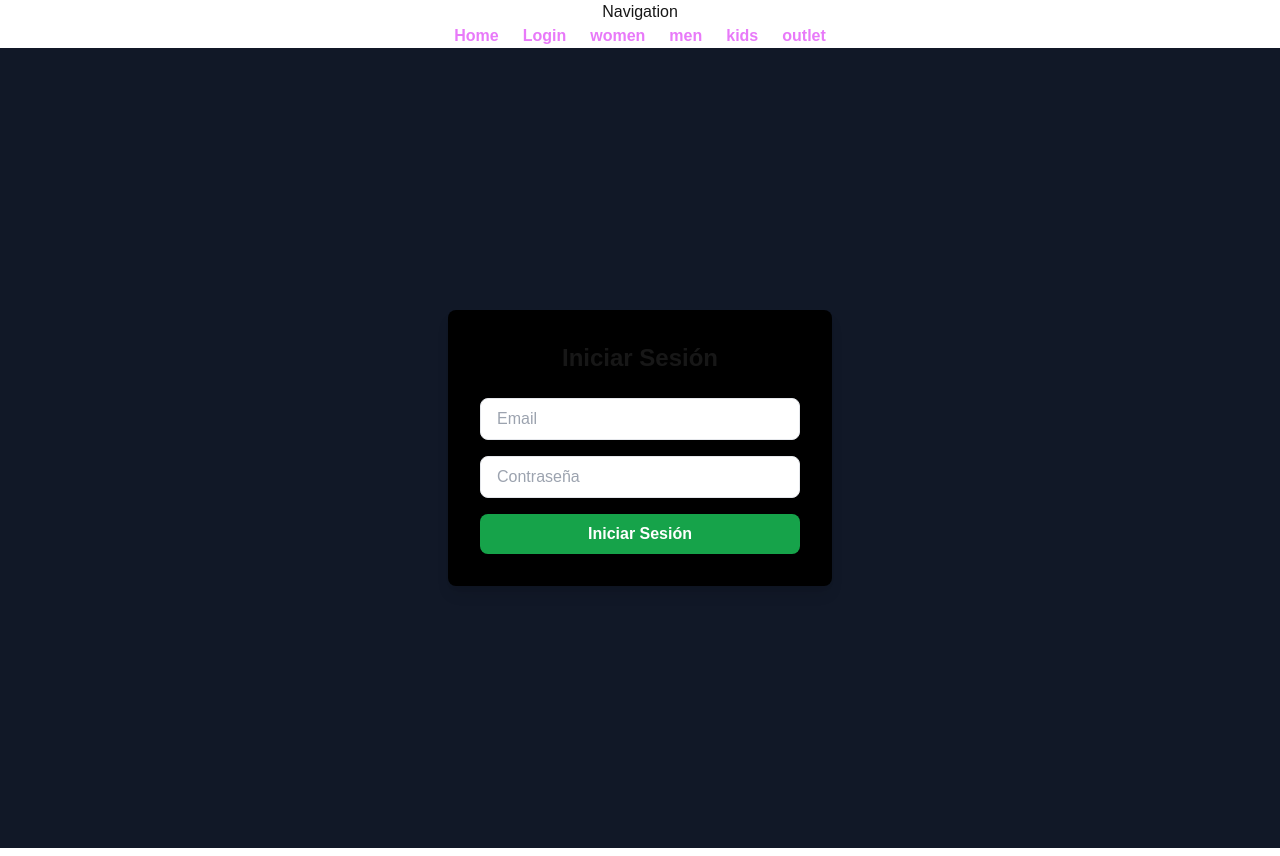
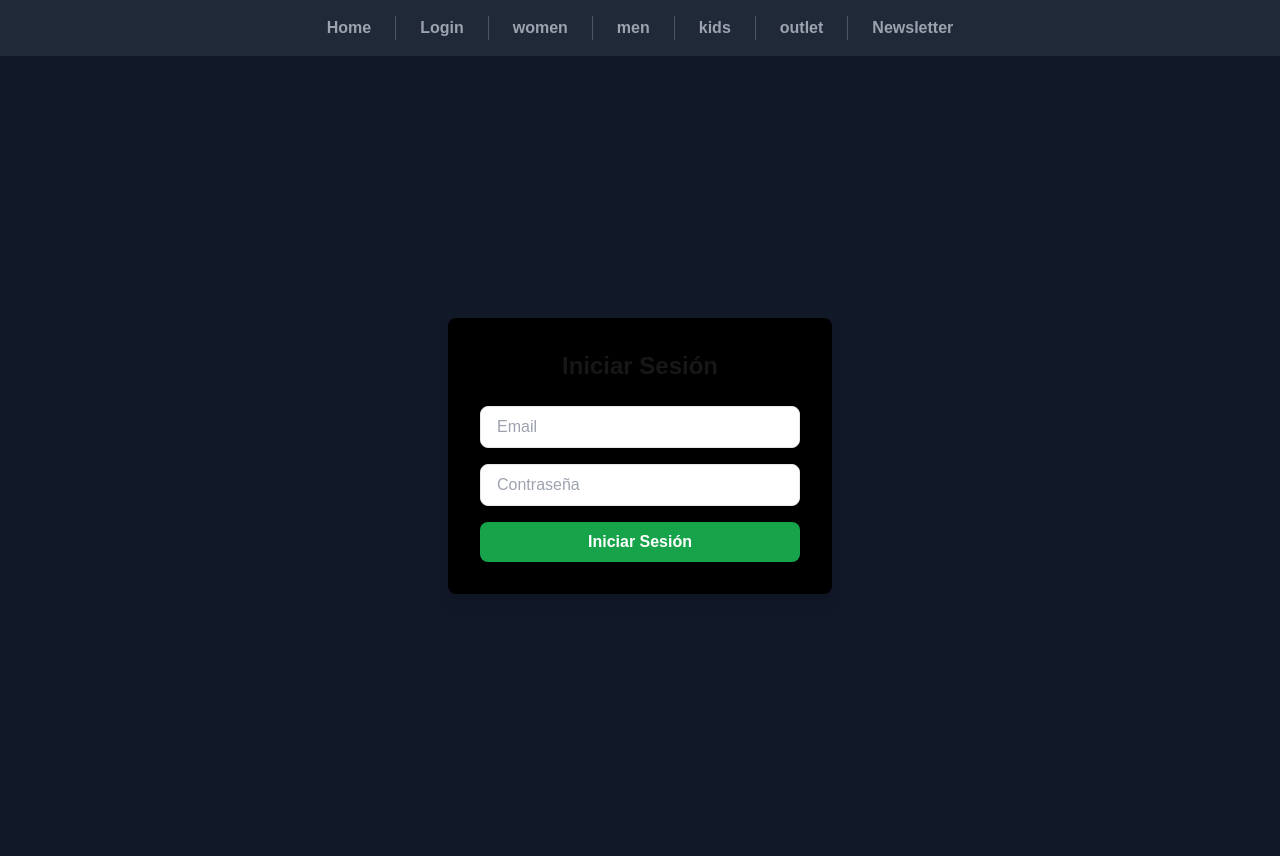
Before and after one commit to RumualdoPablo/crombieCodeAcademy, a Next.js app in the folder clase-1/: page /login in a window 1280 px wide. Built offline with nearby package versions, Linux system fonts and the light colour scheme.

Commit message:
Cambios en la navbar para el Newsletter: - Mejorado el diseño (quedó mas copado 👍🏽) - Agregada opción Newsletter con menú dropdown al poner el mouse arriba (hover) 📄

```diff
--- a/clase-1/app/layout.tsx
+++ b/clase-1/app/layout.tsx
@@ -1,7 +1,10 @@
-import type { Metadata } from "next";
+"use client";
+
+import { metadata } from './metadata';
 import localFont from "next/font/local";
 import "./globals.css";
 import Link from "next/link";
+import React from "react";
 
 const geistSans = localFont({
   src: "./fonts/GeistVF.woff",
@@ -14,12 +17,7 @@ const geistMono = localFont({
   weight: "100 900",
 });
 
-export const metadata: Metadata = {
-  title: "Crombie Next",
-  description: "Generated by create next app",
-};
-
-const categoryArray = [{ name: 'women' }, { name: 'men' }, { name: 'kids' }, { name: 'outlet' }]
+const categoryArray = [{ name: 'women' }, { name: 'men' }, { name: 'kids' }, { name: 'outlet' }];
 
 export default function RootLayout({
   children,
@@ -31,17 +29,47 @@ export default function RootLayout({
       <body
         className={`${geistSans.variable} ${geistMono.variable} antialiased`}
       >
-        <h2 className="flex justify-center">Navigation</h2>
-        {/* <div className="flex gap-6 justify-center font-bold text-fuchsia-400">
-          <Link href="/" className="hover:text-fuchsia-600">Home</Link>
-          <Link href="/categorias/zapatos" className="hover:text-fuchsia-600">Zapatos</Link>
-        </div> */}
-        <ul className="flex gap-6 justify-center font-bold text-fuchsia-400">
-          <Link href="/">Home</Link>
-          <Link href="/login">Login</Link>
-          {categoryArray.map((category) => (<Link href={`/categorias/${category.name}`}>{category.name}</Link>))}
-        </ul>
-        {children}
+        <header className="bg-gray-800 text-white py-4">
+          <nav className="flex justify-center space-x-6 font-bold text-gray-400">
+            <ul className="flex gap-6 justify-center font-bold text-gray-400">
+              <li>
+                <Link href="/" className="hover:text-gray-200">
+                  Home
+                </Link>
+              </li>
+              <li className="border-l border-gray-600 pl-6">
+                <Link href="/login" className="hover:text-gray-200">
+                  Login
+                </Link>
+              </li>
+              {categoryArray.map((category) => (
+                <li key={category.name} className="border-l border-gray-600 pl-6">
+                  <Link href={`/categorias/${category.name}`} className="hover:text-gray-200">
+                    {category.name}
+                  </Link>
+                </li>
+              ))}
+              <li className="relative group border-l border-gray-600 pl-6">
+                <Link href="#" className="hover:text-gray-200">
+                  Newsletter
+                </Link>
+                <ul className="absolute z-10 invisible opacity-0 group-hover:visible group-hover:opacity-100 transition-all duration-300 ease-in-out bg-white text-black rounded-lg shadow-lg mt-2 min-w-[200px]">
+                  <li>
+                    <Link href="/newsletter/signup" className="block px-4 py-2 hover:bg-gray-200 rounded-t-lg">
+                      Sign Up
+                    </Link>
+                  </li>
+                  <li>
+                    <Link href="/newsletter/last" className="block px-4 py-2 hover:bg-gray-200 rounded-b-lg">
+                      Last Newsletter
+                    </Link>
+                  </li>
+                </ul>
+              </li>
+            </ul>
+          </nav>
+        </header>
+        <main>{children}</main>
       </body>
     </html>
   );
--- /dev/null
+++ b/clase-1/app/metadata.ts
@@ -0,0 +1,6 @@
+import type { Metadata } from "next";
+
+export const metadata: Metadata = {
+  title: "Crombie Next",
+  description: "Generated by create next app",
+};
```
Also changed, not shown: 1 other file (tests, documents, lock files or other folders).
